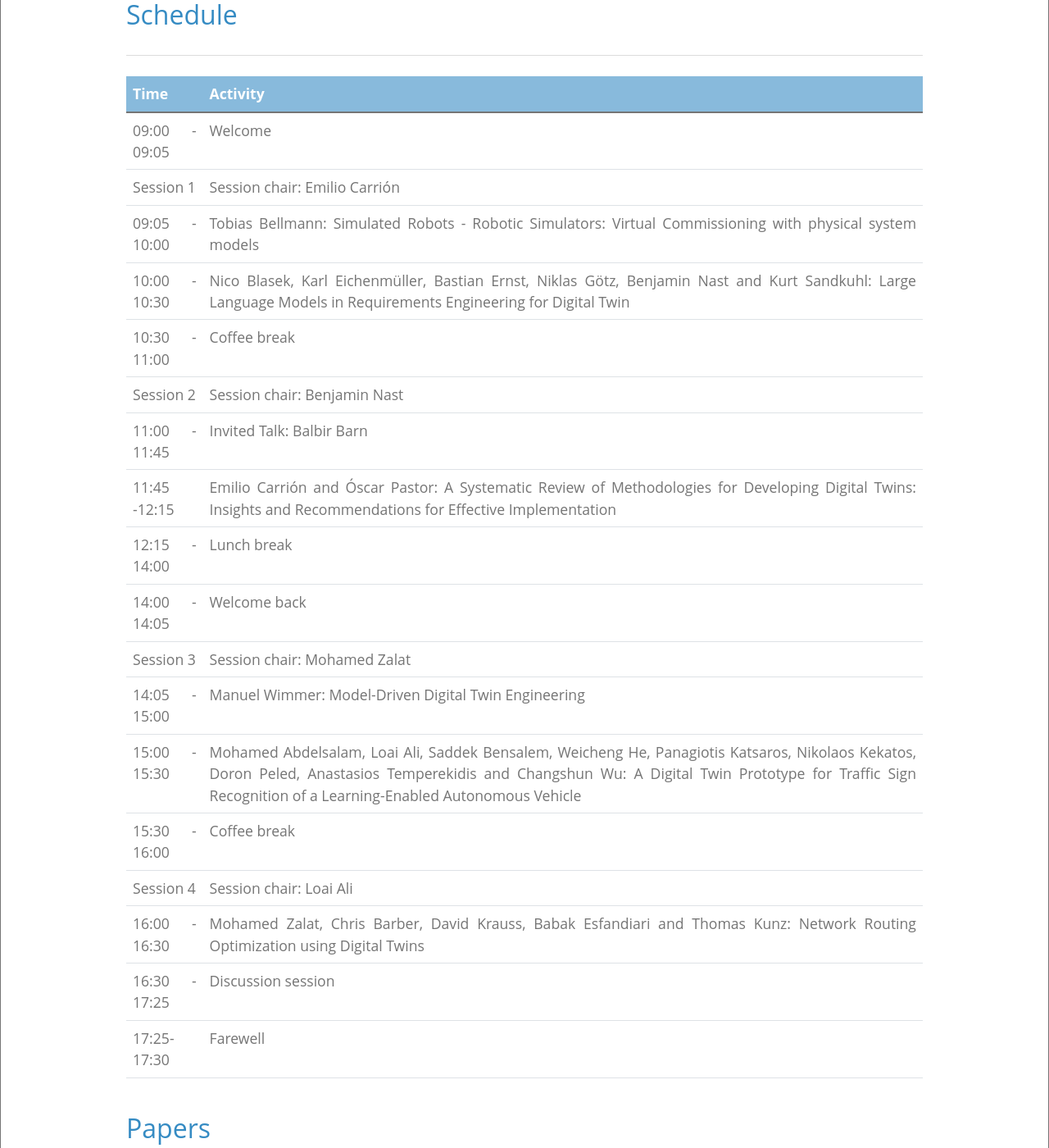
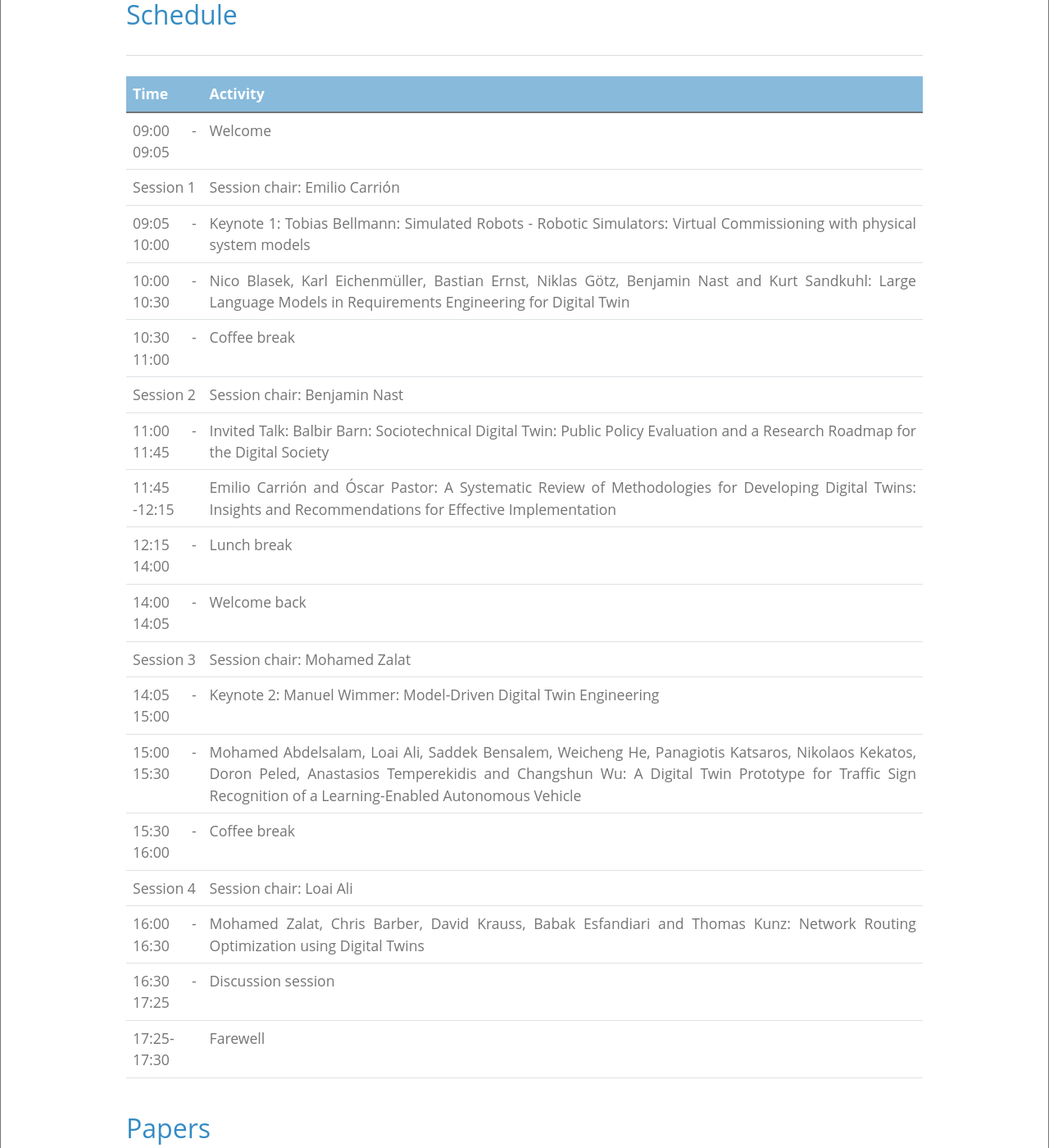
Before and after one commit to thedude81/dtworkshop, a Jekyll site: the page built from index.html, in a window 1280 px wide and 1400 px high, scrolled down 3197 px. Shown: the whole window at 82% size. Built offline with Jekyll 4.4.1, drawn with Linux system fonts in a browser that asks for light colours.

Commit message:
Update index.html

```diff
--- a/index.html
+++ b/index.html
@@ -126,7 +126,7 @@ has_children: true
 </tr>
 <tr>
 <td>09:05 - 10:00</td>
-<td>Tobias Bellmann: Simulated Robots - Robotic Simulators: Virtual Commissioning with physical system models</td>
+<td>Keynote 1: Tobias Bellmann: Simulated Robots - Robotic Simulators: Virtual Commissioning with physical system models</td>
 </tr>
 <tr>
 <td>10:00 - 10:30</td>
@@ -142,7 +142,7 @@ has_children: true
 </tr>
 <tr>
 <td>11:00 - 11:45</td>
-<td>Invited Talk: Balbir Barn</td>
+<td>Invited Talk: Balbir Barn: Sociotechnical Digital Twin: Public Policy Evaluation and a Research Roadmap for the Digital Society</td>
 </tr>
 <tr>
 <td>11:45 -12:15</td>
@@ -162,7 +162,7 @@ has_children: true
 </tr>
 <tr>
 <td>14:05 - 15:00</td>
-<td>Manuel Wimmer: Model-Driven Digital Twin Engineering</td>
+<td>Keynote 2: Manuel Wimmer: Model-Driven Digital Twin Engineering</td>
 </tr>
 <tr>
 <td>15:00 - 15:30</td>
```
